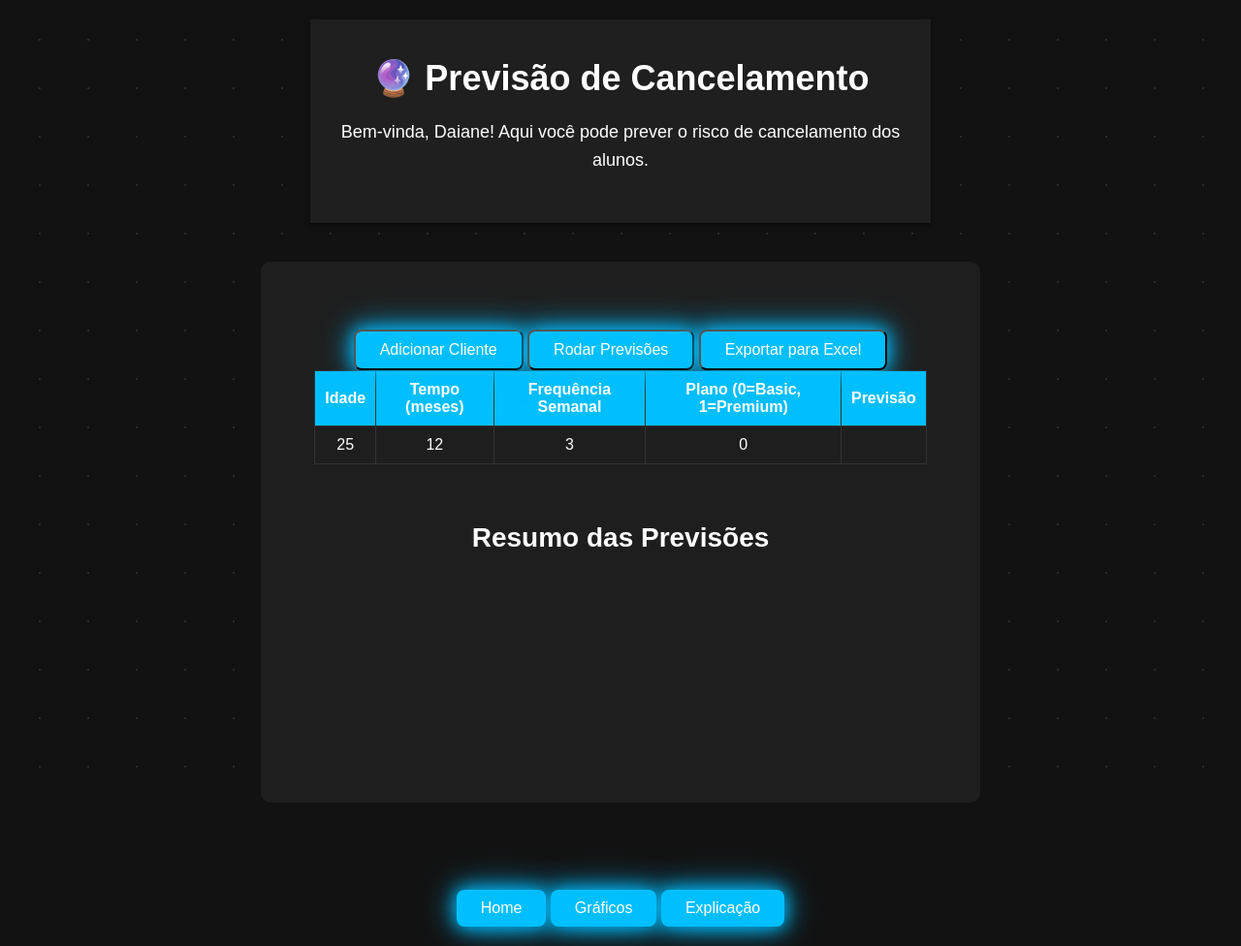
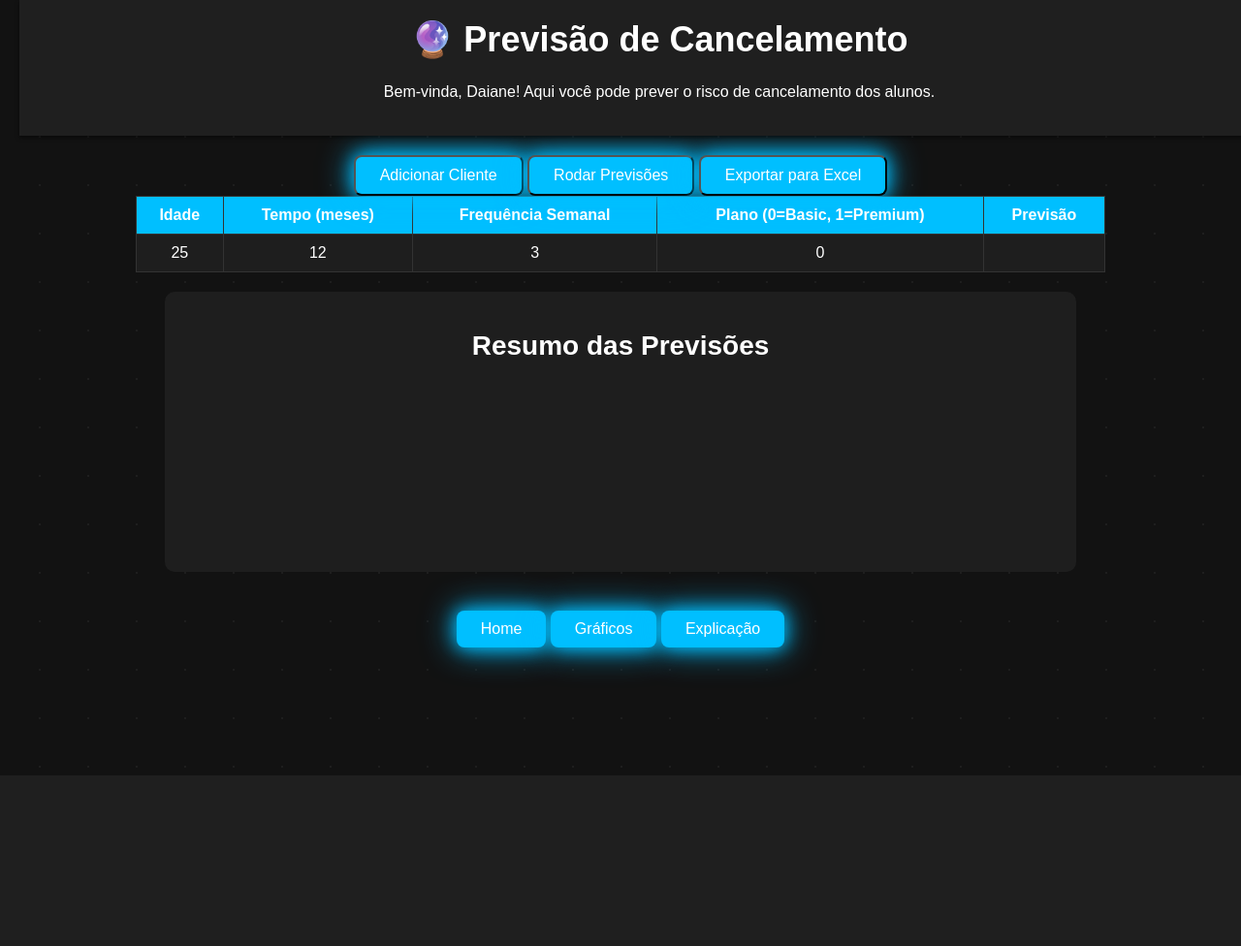
Before and after one commit to Wellington-v/projeto_final_academia_ia, a Flask app: page /previsao in a window 1280 px wide. Shown: the whole page at 97% size. After the commit the page ends 800 px from the top, so only its background shows below. Run offline with Flask 3, Linux system fonts and the light colour scheme; a map, chart or similar area stays blank; parts of the project's set-up code (start-up, migrations or seed data) failed here and were passed over; some libraries are stand-ins or nearby versions.

Commit message:
Atualizando CSS e melhorias no layout

```diff
--- a/static/css/style.css
+++ b/static/css/style.css
@@ -1,110 +1,33 @@
+/* 🌌 Configurações gerais */
 body {
-    background-color: #121212;
-    color: white;
-    font-family: Arial, sans-serif;
-    margin: 0;
-    padding: 0;
-}
-
-header {
-    background-color: #1f1f1f;
-    padding: 20px;
-    text-align: center;
-    box-shadow: 0 2px 4px rgba(0,0,0,0.5);
-}
-
-h1 {
-    margin: 0;
-}
-
-.container {
-    max-width: 1200px;
-    margin: 40px auto;
-    background-color: #1e1e1e;
-    padding: 20px;
-    border-radius: 10px;
-}
-
-table {
-    width: 100%;
-    border-collapse: collapse;
-    margin-top: 20px;
-}
-
-th, td {
-    padding: 12px;
-    border: 1px solid #333;
-    text-align: center;
-}
-
-th {
-    background-color: #00bfff;
-}
-u
-.button {
-    background-color: #00bfff;
-    color: white;
-    padding: 10px 20px;
-    text-decoration: none;
-    border-radius: 8px;
-    display: inline-block;
-    margin: 10px;
-}
-
-.button:hover {
-    background-color: #008fc1;
-}
-   body {
-       background-color: #121212;
-       color: white;
-       font-family: Arial, sans-serif;
-       margin: 0;
-       padding: 0;
-       display: flex;
-       flex-direction: column;
-       align-items: center;
-       justify-content: center;
-       min-height: 100vh;
-       text-align: center;
-   }
-
-   h1 {
-       font-size: 40px;
-       margin-bottom: 20px;
-   }
-
-   p {
-       font-size: 18px;
-       max-width: 600px;
-       margin-bottom: 30px;
-       line-height: 1.6;
-   }
-
-   .botao {
-       background-color: #00bfff;
-       color: white;
-       padding: 15px 30px;
-       text-decoration: none;
-       border-radius: 8px;
-       font-size: 18px;
-       transition: background-color 0.3s;
-   }
-
-   .botao:hover {
-       background-color: #008fc1;
-   }
-
-        body {
     background-color: #121212;
     color: white;
     font-family: Arial, sans-serif;
     margin: 0;
     padding: 20px;
     text-align: center;
+    overflow-x: hidden;
 }
 
+/* 🔝 Cabeçalho fixo */
+header {
+    background-color: #1f1f1f;
+    padding: 20px;
+    text-align: center;
+    box-shadow: 0 2px 4px rgba(0,0,0,0.5);
+    position: fixed;
+    top: 0;
+    width: 100%;
+    z-index: 1000;
+}
+
+main {
+    margin-top: 120px; /* Espaço para o cabeçalho fixo */
+}
+
+/* 🔥 Títulos */
 h1 {
-    margin-top: 20px;
+    margin-top: 0;
     font-size: 36px;
 }
 
@@ -113,6 +36,7 @@ h2 {
     font-size: 28px;
 }
 
+/* 📊 Tabelas */
 .tabela-container {
     overflow-x: auto;
     margin-top: 20px;
@@ -129,12 +53,14 @@ table {
 th, td {
     padding: 10px;
     border: 1px solid #333;
+    text-align: center;
 }
 
 th {
     background-color: #00bfff;
 }
 
+/* 📈 Gráficos */
 .chart-container {
     width: 90%;
     max-width: 800px;
@@ -144,7 +70,8 @@ th {
     border-radius: 10px;
 }
 
-.botao {
+/* 🔘 Botões */
+.botao, .button {
     background-color: #00bfff;
     color: white;
     padding: 10px 25px;
@@ -153,70 +80,37 @@ th {
     font-size: 16px;
     margin-top: 20px;
     display: inline-block;
-    transition: background-color 0.3s;
+    transition: background-color 0.3s, transform 0.3s;
+    box-shadow: 0 0 10px #00bfff, 0 0 20px #00bfff;
+    animation: pulse 2s infinite;
 }
 
-.botao:hover {
+.botao:hover, .button:hover {
     background-color: #008fc1;
+    transform: scale(1.05);
 }
 
-.texto-container {
-    max-width: 800px;
-    margin: 30px auto;
+/* 🪄 Animação de pulsação */
+@keyframes pulse {
+    0% {
+        box-shadow: 0 0 5px #00bfff;
+    }
+    50% {
+        box-shadow: 0 0 20px #00bfff, 0 0 40px #00bfff;
+    }
+    100% {
+        box-shadow: 0 0 5px #00bfff;
+    }
+}
+
+/* ✨ Animação dos blocos aparecendo */
+.texto-container, .tabela-container, .chart-container {
     background-color: #1e1e1e;
     padding: 20px;
     border-radius: 10px;
-    text-align: left;
-}
-
-.texto-container p {
-    line-height: 1.8;
-    margin-bottom: 15px;
-    font-size: 18px;
-}
-
-.botoes-container {
-    margin-top: 30px;
-}
-
-/* 🌌 Fundo animado com brilhos */
-body {
-    background-color: #121212;
-    color: white;
-    font-family: Arial, sans-serif;
-    margin: 0;
-    padding: 20px;
-    text-align: center;
-    overflow: hidden;
-}
-
-/* ✨ Estrelas animadas no fundo */
-body::before {
-    content: "";
-    position: fixed;
-    top: 0;
-    left: 0;
-    width: 100%;
-    height: 100%;
-    background: radial-gradient(white 1px, transparent 1px) repeat;
-    background-size: 50px 50px;
-    animation: fundoBrilho 5s linear infinite;
-    opacity: 0.1;
-    z-index: -1;
-}
-
-@keyframes fundoBrilho {
-    from {
-        background-position: 0 0;
-    }
-    to {
-        background-position: 50px 50px;
-    }
-}
-
-/* ✨ Títulos que aparecem magicamente */
-h1, h2 {
-    animation: aparecer 1.2s ease;
+    margin: 20px auto;
+    max-width: 900px;
+    animation: aparecer 1.5s ease;
 }
 
 @keyframes aparecer {
@@ -230,39 +124,26 @@ h1, h2 {
     }
 }
 
-/* 🔥 Botão neon pulsando */
-.botao {
-    background-color: #00bfff;
-    color: white;
-    padding: 10px 25px;
-    border-radius: 8px;
-    font-size: 16px;
-    margin-top: 20px;
-    display: inline-block;
-    text-decoration: none;
-    transition: background-color 0.3s, transform 0.3s;
-    box-shadow: 0 0 10px #00bfff, 0 0 20px #00bfff;
-    animation: pulse 2s infinite;
+/* ✨ Fundo com brilhinhos */
+body::before {
+    content: "";
+    position: fixed;
+    top: 0;
+    left: 0;
+    width: 100%;
+    height: 100%;
+    background: radial-gradient(white 1px, transparent 1px) repeat;
+    background-size: 50px 50px;
+    animation: fundoBrilho 5s linear infinite;
+    opacity: 0.05;
+    z-index: -1;
 }
 
-@keyframes pulse {
-    0% {
-        box-shadow: 0 0 5px #00bfff;
+@keyframes fundoBrilho {
+    from {
+        background-position: 0 0;
     }
-    50% {
-        box-shadow: 0 0 20px #00bfff, 0 0 40px #00bfff;
-    }
-    100% {
-        box-shadow: 0 0 5px #00bfff;
+    to {
+        background-position: 50px 50px;
     }
 }
-
-/* ✨ Blocos com fade e glow */
-.texto-container, .tabela-container, .chart-container {
-    background-color: #1e1e1e;
-    padding: 20px;
-    border-radius: 10px;
-    margin: 20px auto;
-    max-width: 900px;
-    animation: aparecer 1.5s ease;
-}
```
